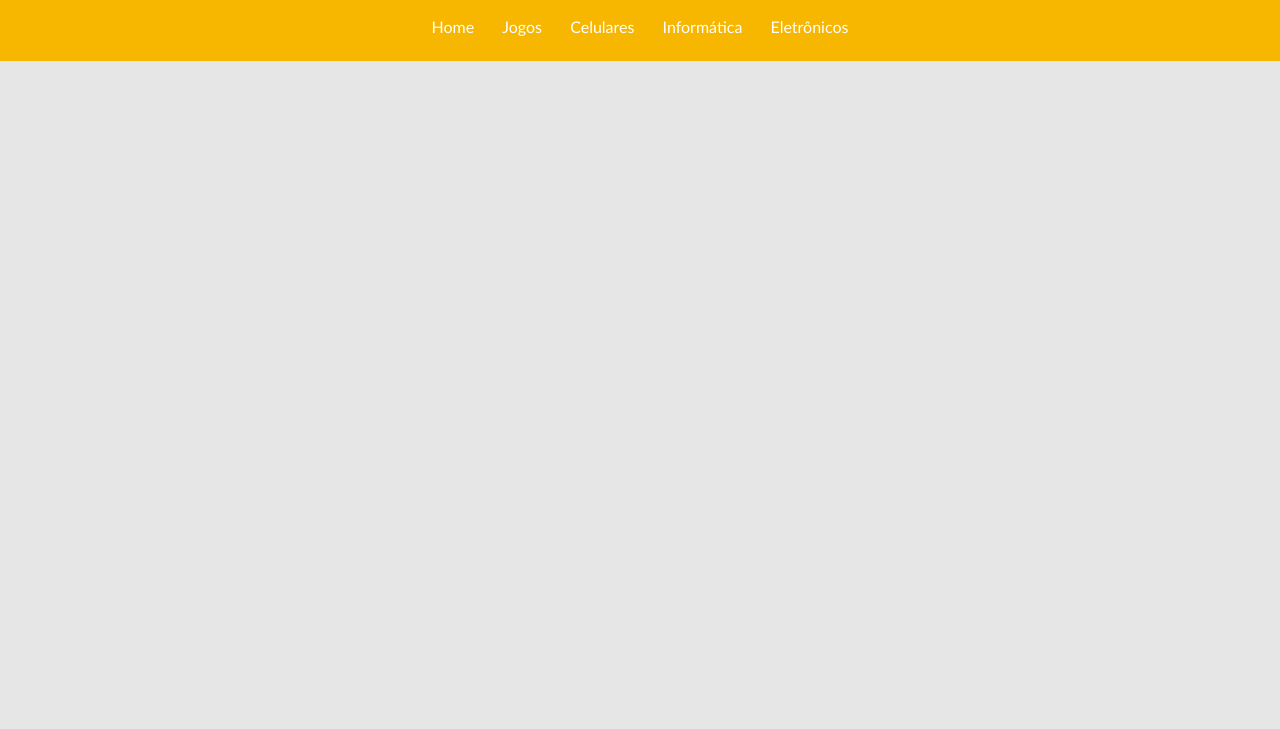
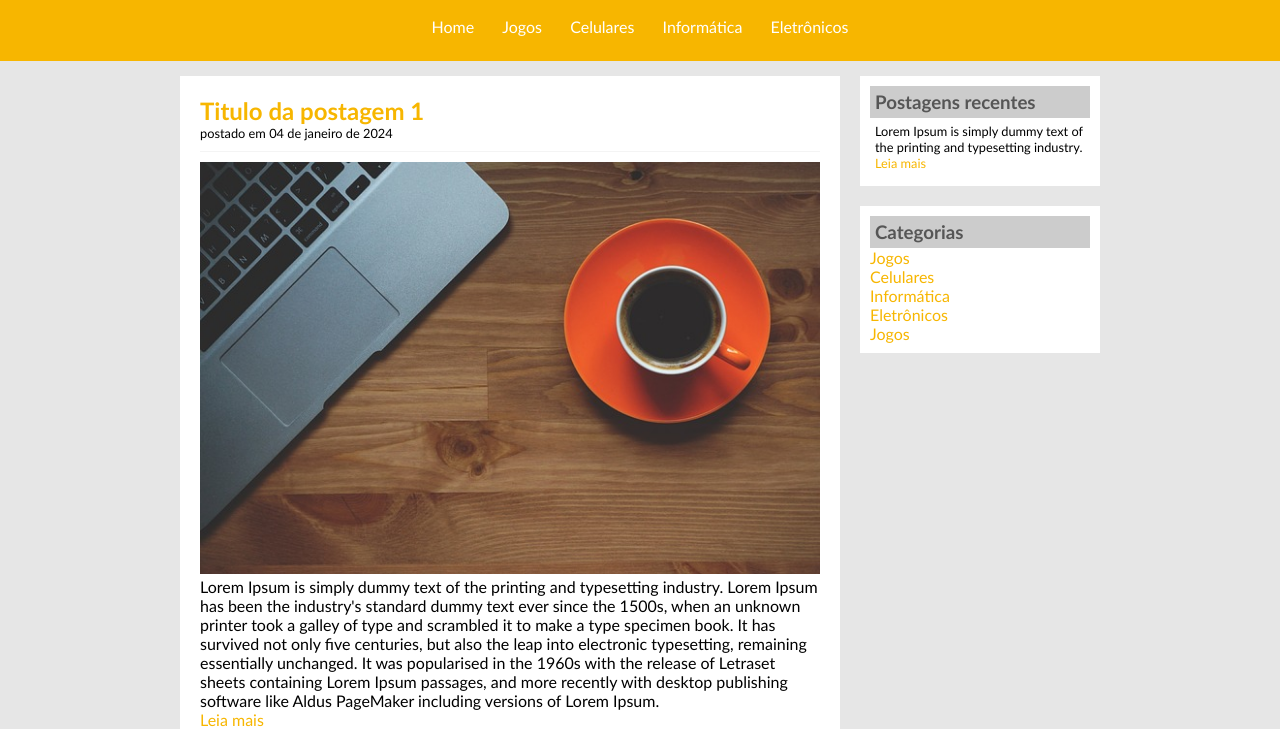
Before and after one commit to alineebrit/TecBlog, a plain HTML site: page index.html in a window 1280 px wide. Shown: the part 76-805 px from the top of the page. Drawn offline with Linux system fonts and the light colour scheme.

Commit message:
Postagens

```diff
--- a/css/estilo.css
+++ b/css/estilo.css
@@ -20,12 +20,53 @@ body{
 #area-cabecalho{
 background-color: #f7b600;
 padding: 15px;
-text-align: center;}
+text-align: center;
+}
 
 #area-logo, #area-menu{
 	padding: 10px;
 }
 
+#area-principal{
+	width: 920px;
+	margin: 0 auto;
+	padding: 15px;
+}
+
+#area-postagens{
+	width: 660px;
+	float: left;
+}
+
+#area-lateral{
+	width: 240px;
+	float: right;
+}
+
+.postagem{
+	padding: 20px;
+	margin-bottom: 20px;
+	background: white;
+}
+
+.conteudo-lateral{
+	background: white;
+	padding: 10px;
+	margin-bottom: 20px;
+}
+
+.postagem-lateral{
+	font-size: 0.8em;
+	padding: 5px;
+	border-bottom: 1px dotted #CCC;
+}
+
+#rodape{
+	clear: both;
+	text-align: center;
+	padding: 15px;
+	background: #CCC;
+}
 
 
 
@@ -37,12 +78,21 @@ text-align: center;}
 a{
 	text-decoration: none;
 }
-a:link, a:visited{
+
+ a:link, a:visited{
+	color: #f7b600
+}
+
+ a:hover{
+	text-decoration: underline;
+}
+
+#area-cabecalho a:link, #area-cabecalho a:visited{
 	color: #FFF;
 	padding: 8px 12px;
 }
 
-a:hover{
+#area-cabecalho a:hover{
 	color: #f7b600;
 	background: #FFF;
 }
@@ -59,6 +109,25 @@ h1{
 	font-size: 2.5em;
 }
 
+h2{
+	color:#f7b600;
+}
+
+h3{
+	color: #565656;
+	background: #CCC;
+	padding: 5px;
+}
+
+
 .branco{
 	color: white;
 }
+
+.data-postagem{
+	font-size: 0.8em;
+	border-bottom: 1px solid #f4f4f4;
+	padding-bottom: 10px;
+	margin-bottom: 10px;
+	display: block;
+}
--- a/index.html
+++ b/index.html
@@ -22,6 +22,60 @@
 		</div>
 	</div>
 
+	<div id="area-principal">
+		<div id="area-postagens">
+
+			<!-- abertura postagem -->
+			<div class="postagem">
+				<h2>Titulo da postagem 1</h2>
+				<span class="data-postagem">postado em 04 de janeiro de 2024</span>
+				<img width="620px" src="imagens/imagem1.jpg">
+				<p>
+					Lorem Ipsum is simply dummy text of the printing and typesetting industry. Lorem Ipsum has been the industry's standard dummy text ever since the 1500s, when an unknown printer took a galley of type and scrambled it to make a type specimen book. It has survived not only five centuries, but also the leap into electronic typesetting, remaining essentially unchanged. It was popularised in the 1960s with the release of Letraset sheets containing Lorem Ipsum passages, and more recently with desktop publishing software like Aldus PageMaker including versions of Lorem Ipsum.
+				</p>
+				<a href="">Leia mais</a>
+			</div><!--// fechamento postagem -->
+
+			<!-- abertura postagem -->
+			<div class="postagem">
+				<h2>Titulo da postagem 2</h2>
+				<span class="data-postagem">postado em 09 de janeiro de 2024</span>
+				<img width="620px" src="imagens/imagem2.jpg">
+				<p>
+					Lorem Ipsum is simply dummy text of the printing and typesetting industry. Lorem Ipsum has been the industry's standard dummy text ever since the 1500s, when an unknown printer took a galley of type and scrambled it to make a type specimen book. It has survived not only five centuries, but also the leap into electronic typesetting, remaining essentially unchanged. It was popularised in the 1960s with the release of Letraset sheets containing Lorem Ipsum passages, and more recently with desktop publishing software like Aldus PageMaker including versions of Lorem Ipsum.
+				</p>
+				<a href="">Leia mais</a>
+			</div><!--// fechamento postagem -->
+
+		</div>
+		<div id="area-lateral">
+
+			<div class="conteudo-lateral">
+				<h3>Postagens recentes</h3>
+				<div class="postagem-lateral" style="border-bottom: none;">
+					<p>Lorem Ipsum is simply dummy text of the printing and typesetting industry.</p>
+					<a href="">Leia mais</a>
+				</div>
+			</div>
+
+			<div class="conteudo-lateral">
+				<h3>Categorias</h3>
+
+				<a href="">Jogos</a><br>
+				<a href="">Celulares</a><br>
+				<a href="">Informática</a><br>
+				<a href="">Eletrônicos</a><br>
+				<a href="">Jogos</a><br>
+			</div>
+
+
+		</div>
+		<div id="rodape">
+			Todos os direitos reservados
+		</div>
+
+	</div>
+
 
 </body>
 </html>
```
